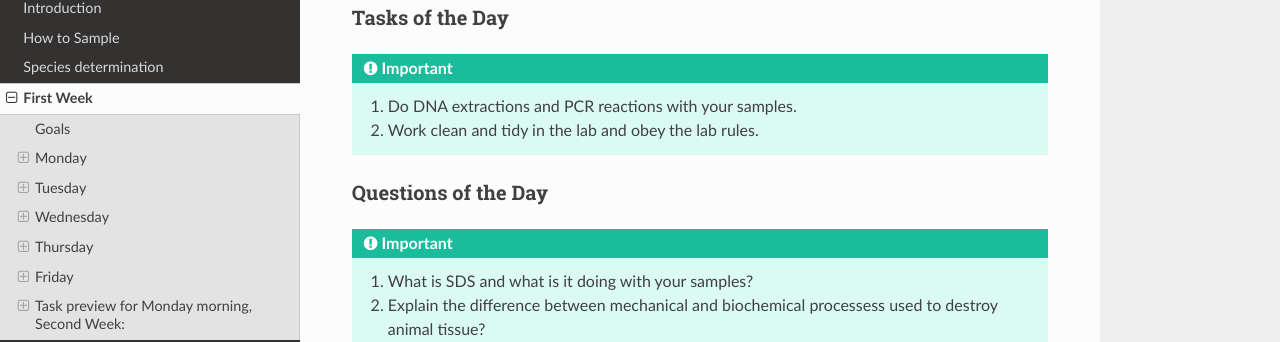
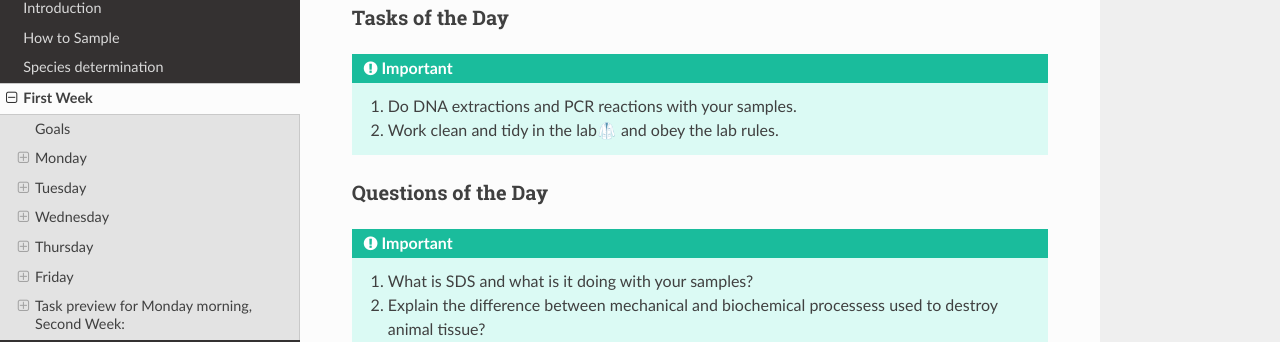
Before and after one commit to bheimbu/evolutionary_ecology, a Sphinx documentation site: the page built from docs/source/first_week.rst, in a window 1280 px wide and 900 px high, scrolled down 4463 px. Shown: the part 137-479 px from the top of the window. Built offline with Sphinx 7.4.7 and the Read the Docs theme 2.0.0, drawn with Linux system fonts in a browser that asks for light colours.

```diff
--- a/docs/source/first_week.rst
+++ b/docs/source/first_week.rst
@@ -119,7 +119,7 @@ Tasks of the Day
 ^^^^^^^^^^^^^^^^
 .. important::
     1. Do DNA extractions and PCR reactions with your samples.
-    2. Work clean and tidy in the lab and obey the lab rules.
+    2. Work clean and tidy in the lab🥼 and obey the lab rules.
 
 Questions of the Day
 ^^^^^^^^^^^^^^^^^^^
```
